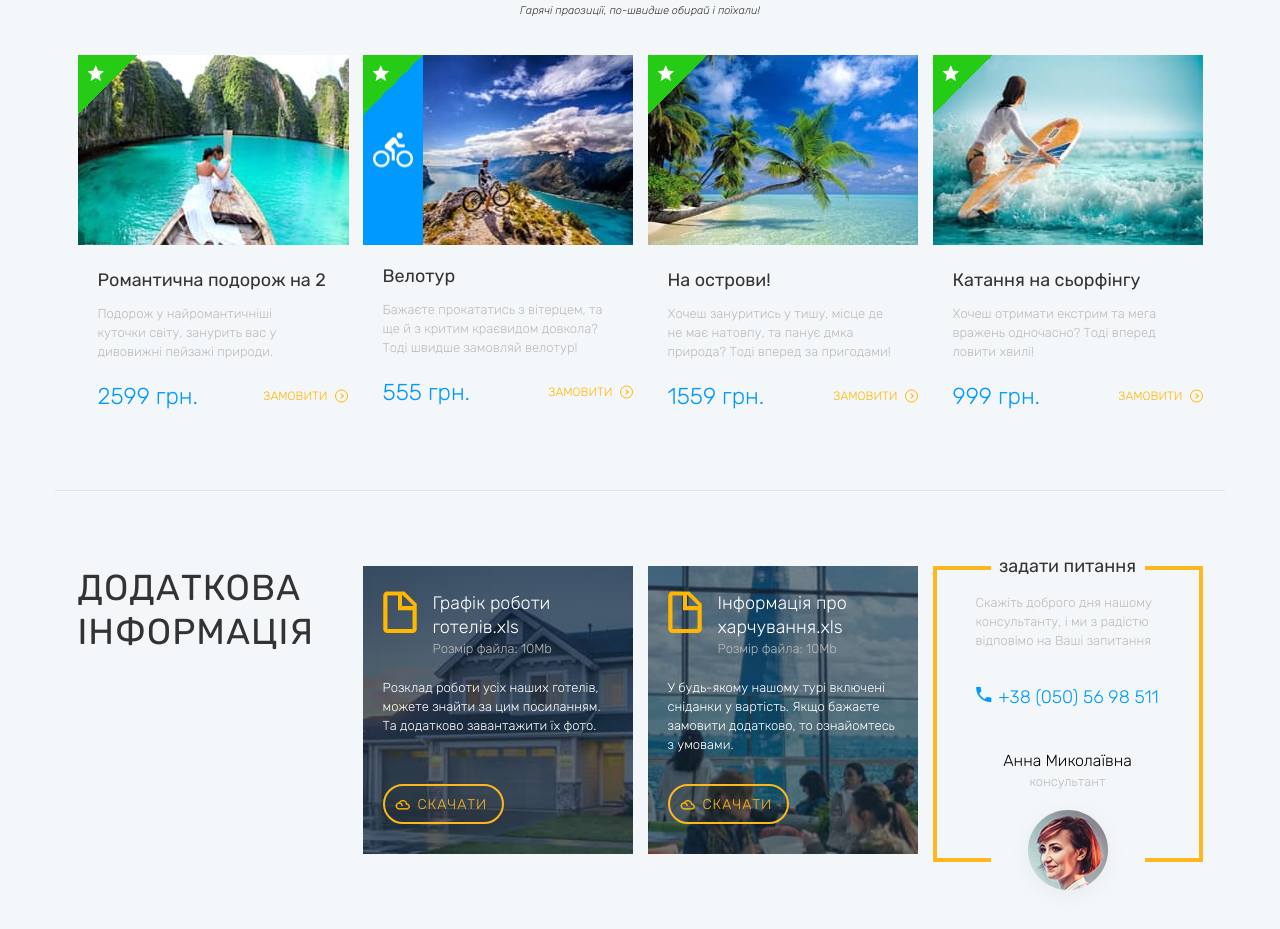
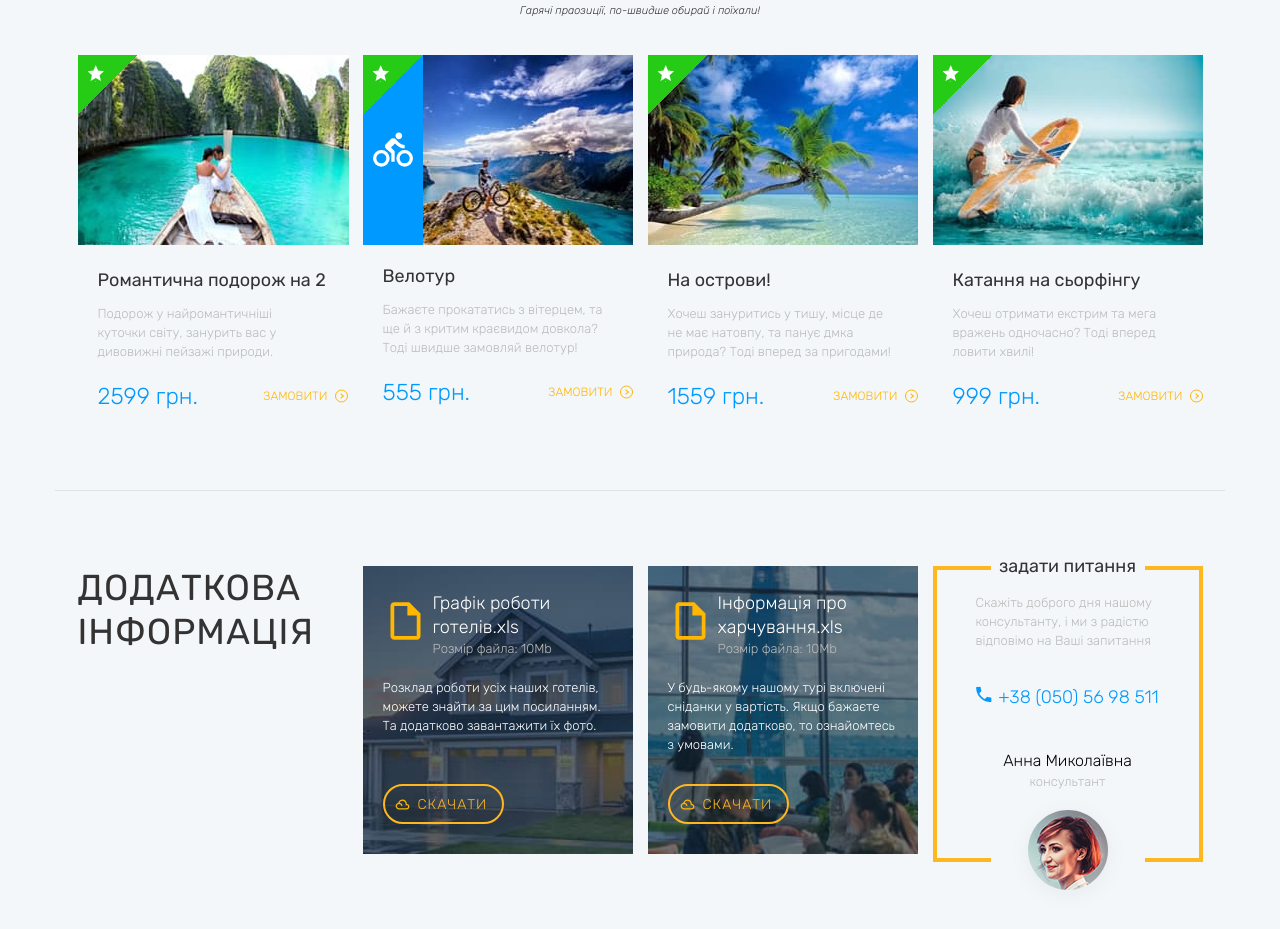
Before and after one commit to valentyn-jpg/strips, a website: page src/pug/index.pug in a window 1280 px wide. Shown: the part 2680-3609 px from the top of the page. Drawn offline with nearby package versions, Linux system fonts and the light colour scheme; files that its build step writes are made by us from their sources; files whose address does not match are found by name.

Commit message:
adaptive

```diff
--- a/src/pug/component/footer.pug
+++ b/src/pug/component/footer.pug
@@ -14,7 +14,7 @@
         .card.star
             .blue-bike
                 img(src="img/bike.jpg", alt="biking")
-                img(src="img/bicycle.png", alt="bike").bike
+                img(src="img/bicycle.svg", alt="bike").bike
             h3.spesial-text Велотур
             p.tiny-text.p10 Бажаєте прокататись з вітерцем, та <br>
                         | ще й з критим краєвидом довкола? <br>
@@ -50,7 +50,7 @@
                     | ІНФОРМАЦІЯ
             .card.background-house
                 .content
-                    img(src="img/file.png" alt="file").file
+                    img(src="img/file.svg" alt="file").file
                     h3.size
                         | Графік роботи
                         br
@@ -63,7 +63,7 @@
                     a.submit.cloud(href="#") СКАЧАТИ
             .card.background-house.shard
                 .content
-                    img(src="img/file.png" alt="file").file
+                    img(src="img/file.svg" alt="file").file
                     h3.size
                         | Інформація про
                         br
--- a/src/pug/component/main.pug
+++ b/src/pug/component/main.pug
@@ -9,20 +9,20 @@ main
         p.tiny-text * - зверніть увагу, зміна ціни може залежати від курсу долара.
 
       .card
-        img(src="img/biking.png")
+        img(src="img/biking.svg")
         h3.spesial-text Тур на велосипедах
         .price 335 грн*
         p.tiny-text.grey Подорожуйте на велосипедах, відкриваючи неймовірні краєвиди.
 
       .card.star
-        img(src="img/target.png")
+        img(src="img/target.svg")
 
         h3.spesial-text Екскурсія на острів
         .price 500 грн*
         p.tiny-text.grey Подорож на острів здивує вас чудовою природою. Неймовірна краса у будь-яку пору року.
 
       .card.star
-        img(src="img/commet.png")
+        img(src="img/commet.svg")
         h3.spesial-text Особливе замовлення
         .price 250 грн*
         p.tiny-text.grey Обираючи цю подорож, ви самостійно створюєте незабутню пригоду.
--- a/src/sass/component/footer.sass
+++ b/src/sass/component/footer.sass
@@ -87,7 +87,8 @@
         border: 2px solid #ffb720
         padding: 10px 15px 9px 33px
         background-color: transparent
-        background-image: url(../img/clouds.png)
+        background-image: url(../img/cloud.svg)
+        background-size: 15px
         min-width: 80px
         color: #ffb720
         font-size: 14px
@@ -104,6 +105,9 @@
     position: absolute
     top: 25px
     left: 20px
+    background-size: 60px
+    height: 60px
+    width: 45px
 h3.size
     font-size: 18px
     line-height: 24px
```
Also changed, not shown: docs/css/styles.css, docs/img/bicycle.svg (added), docs/img/biking.svg (added), docs/img/cloud.svg (added), docs/img/commet.svg (added), docs/img/file.svg (added), docs/img/target.svg (added), docs/index.html, src/img/bicycle.svg (added), src/img/biking.svg (added), src/img/cloud.svg (added), src/img/commet.svg (added), src/img/file.svg (added), src/img/target.svg (added).
